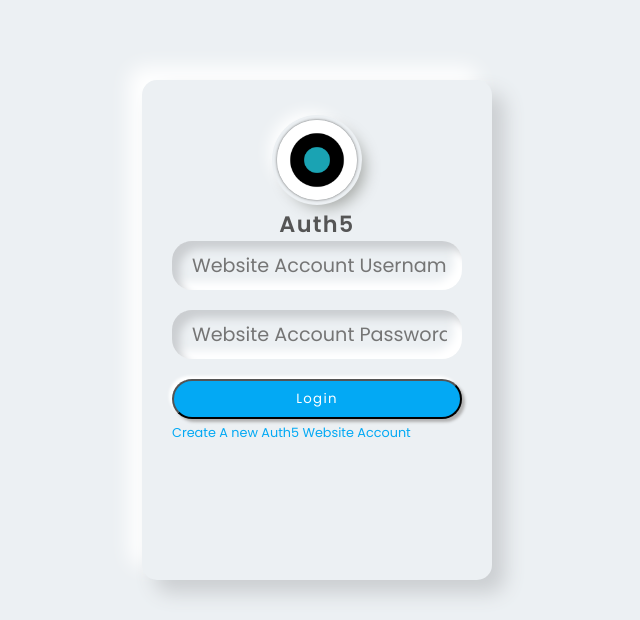
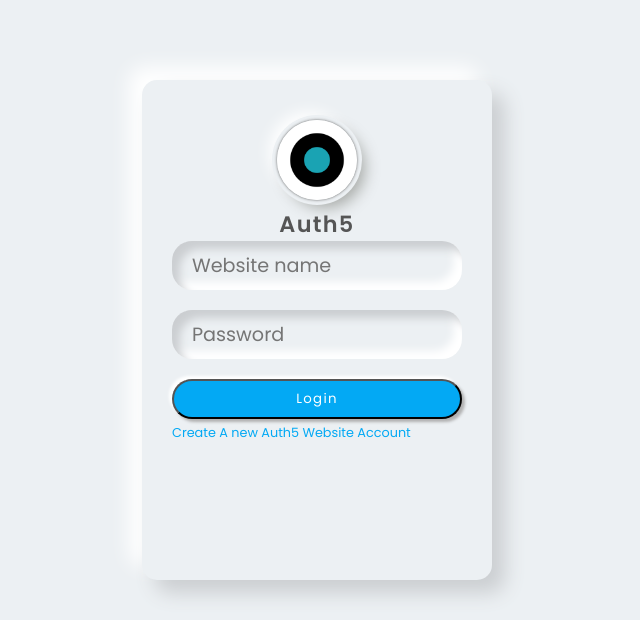
Before and after one commit to DudeGFA/Auth5, a Django app: page /account/website/login/ in a window 1280 px wide. Shown: the top 620 px of the page, without its empty margins (323-963 px from the left). Run offline with Django 4.2, Linux system fonts and the light colour scheme.

Commit message:
Update login.html

```diff
--- a/auth5_Django/Auth5/Account/templates/website/login.html
+++ b/auth5_Django/Auth5/Account/templates/website/login.html
@@ -1,32 +1,31 @@
 <!DOCTYPE html>
 {% load static %}
 <html lang="en">
+
 <head>
     <meta charset="UTF-8">
     <meta name="viewport" content="width=device-width, initial-scale=1.0">
     <title>Login</title>
-    <link
-      rel="stylesheet"
-      type="text/css"
-      href='{% static "css/login.css" %}'
-    />
+    <link rel="stylesheet" type="text/css" href='{% static "css/login.css" %}' />
 </head>
+
 <body>
     <div class="wrapper">
         <div class="logo">
             <img src="{% static 'images/logo.png' %}" alt="">
         </div>
         <div class="text-center mx-auto mt-4 name" style="padding-left: 37%;">Auth5</div>
-        <form class="p-3 mt-3" id="loginForm" method="post" id="loginForm" method="post" action="/account/website/login/">
+        <form class="p-3 mt-3" id="loginForm" method="post" id="loginForm" method="post"
+            action="/account/website/login/">
             <!-- CSRF token -->
             {% csrf_token %}
             <div class="form-field d-flex align-items-center">
                 <span class="far fa-user"></span>
-                <input type="text" name="username" id="username" placeholder="Website Account Username">
+                <input type="text" name="username" id="username" placeholder="Website name">
             </div>
             <div class="form-field d-flex align-items-center">
                 <span class="fas fa-key"></span>
-                <input type="password" name="password" id="pwd" placeholder="Website Account Password">
+                <input type="password" name="password" id="pwd" placeholder="Password">
             </div>
             <button class="btn mt-3">Login</button>
         </form>
@@ -35,4 +34,5 @@
         </div>
     </div>
 </body>
+
 </html>
```
